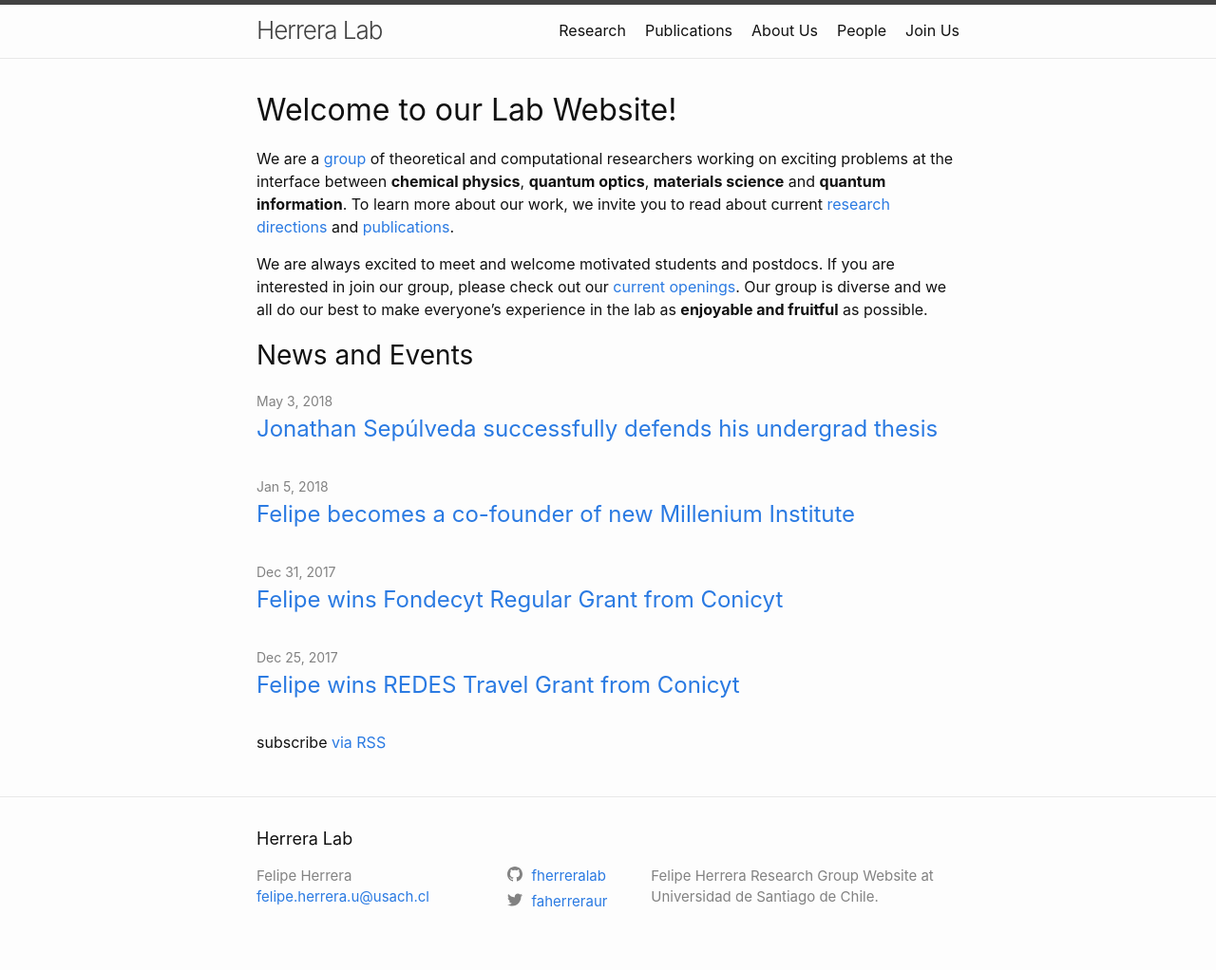
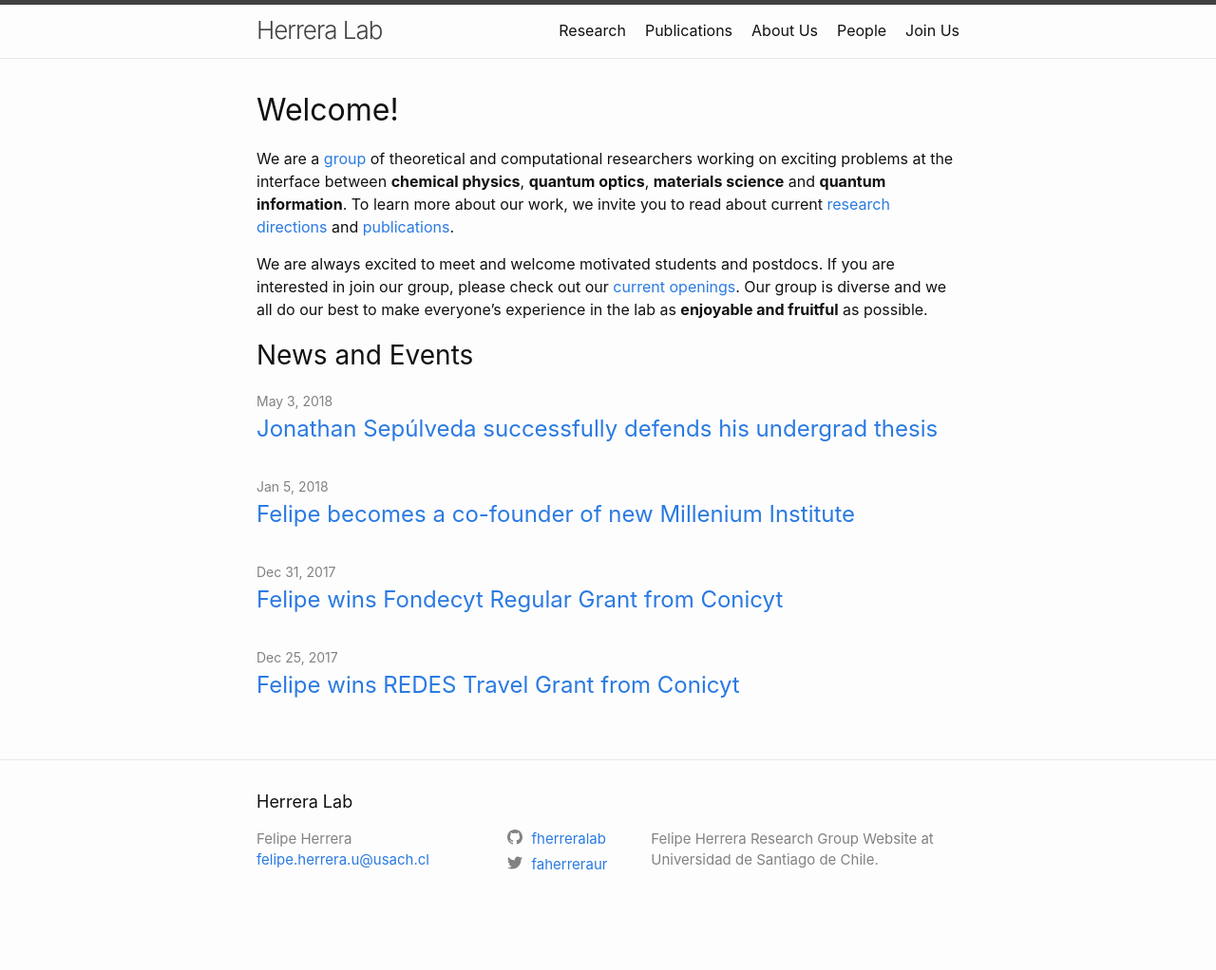
Before and after one commit to fherreralab/fherreralab.github.io, a Jekyll site: the page built from index.md, in a window 1280 px wide. Shown: the whole page at 95% size. Built offline with Jekyll 4.4.1, drawn with Linux system fonts in a browser that asks for light colours; after the commit the page ends 983 px from its top, so only the background shows below that.

Commit message:
edited homepage

```diff
--- a/_layouts/home.html
+++ b/_layouts/home.html
@@ -28,7 +28,6 @@
       {%- endfor -%}
     </ul>
 
-    <p class="rss-subscribe">subscribe <a href="{{ "/feed.xml" | relative_url }}">via RSS</a></p>
   {%- endif -%}
 
 </div>
--- a/index.md
+++ b/index.md
@@ -1,6 +1,6 @@
 ---
 layout: home
-title: Welcome to our Lab Website!
+title: Welcome!
 ---
 
 We are a [group](/people/) of theoretical and computational researchers working on exciting problems at the interface between **chemical physics**, **quantum optics**, **materials science** and **quantum information**. To learn more about our work, we invite you to read about current [research directions](/research-areas/) and [publications](/publications/).
```
Also changed, not shown: 3 other files.
